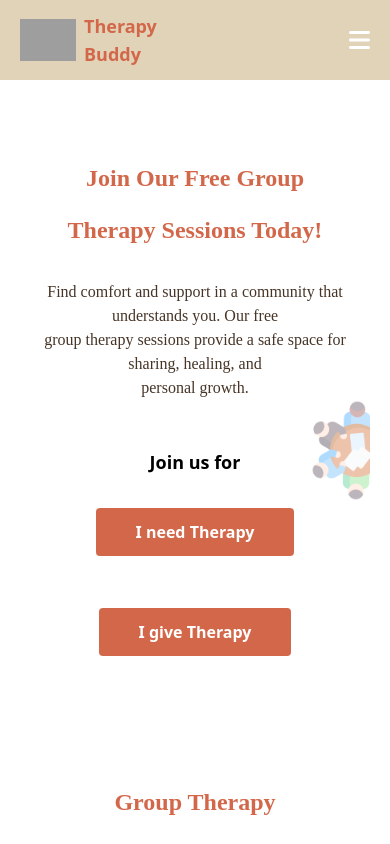
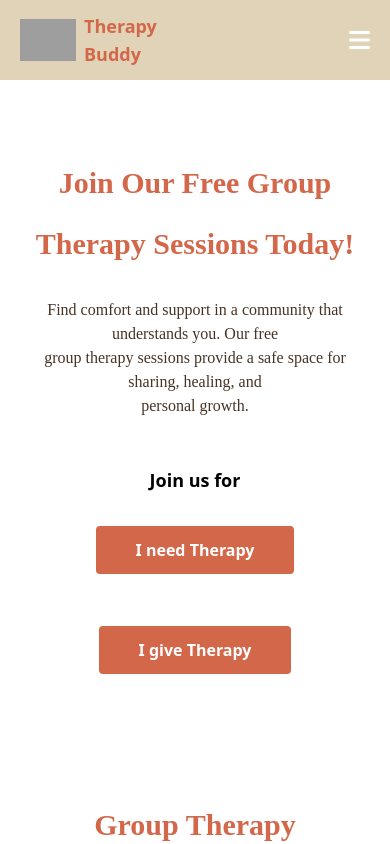
Before and after one commit to UtopicPlanet/utopicplanet.github.io, a React (Create React App) app in the folder therapy-buddy/: page / in a window 390 px wide. Shown: the top 844 px of the page. Built offline with nearby package versions, Linux system fonts and the light colour scheme; grey boxes are pictures that could not be loaded.

Commit message:
make buttons dynamic

```diff
--- a/therapy-buddy/package.json
+++ b/therapy-buddy/package.json
@@ -12,6 +12,7 @@
     "@testing-library/user-event": "^13.5.0",
     "react": "^18.3.1",
     "react-dom": "^18.3.1",
+    "react-router-dom": "^6.24.0",
     "react-scripts": "5.0.1",
     "web-vitals": "^2.1.4"
   },
--- a/therapy-buddy/src/Pages/Home.jsx
+++ b/therapy-buddy/src/Pages/Home.jsx
@@ -4,7 +4,6 @@ import { faBars } from "@fortawesome/free-solid-svg-icons";
 import "../App.css";
 import theorybuddyLogo from "../images/theorpybuddy.png";
 import firstGroupImage from "../images/group_image_1.png";
-import secondGroupImage from "../images/group_image_2.png";
 import facebookLogo from "../images/facebook_logo.svg";
 import twitterLogo from "../images/twitter_logo.svg";
 import instagramLogo from "../images/insta_logo.svg";
@@ -16,12 +15,22 @@ function Home() {
     setMenuOpen(!menuOpen);
   };
 
+  const handleClick =() =>{
+    window.location.href = "https://bit.ly/4bd4Mlx";
+  }
+
+
   return (
     <div className="bg-cover bg-center w-full bg-fixed min-h-screen">
+
+     {/* header */}
+
       <header
         className="text-white h-20 flex justify-between items-center px-5 fixed w-full top-0 z-50"
         style={{ backgroundColor: "#E1D3B8" }}
       >
+        {/* Logo and website name */}
+
         <div className="flex items-center gap-2">
           <img className="w-14" src={theorybuddyLogo} alt="Buddy Up Logo" />
           <div>
@@ -34,8 +43,8 @@ function Home() {
           </div>
         </div>
         <div
-          className={`absolute top-20 left-0 w-full bg-black transition-transform duration-300 ${
-            menuOpen ? "flex flex-col justify-center items-center" : "hidden"
+          className={`absolute top-20 left-0 w-full bg-black transition-transform duration-300 p-5 ${
+            menuOpen ? "flex flex-col justify-center items-center " : "hidden"
           } md:flex md:flex-row md:relative md:top-0 md:bg-transparent md:w-auto ${
             menuOpen ? "gap-x-12" : "gap-x-36"
           }`}
@@ -68,32 +77,27 @@ function Home() {
           </div>
         </div>
         <div className="hidden md:block">
-          <button className="hover:bg-blue-700 text-white font-bold py-2 px-6 rounded bg-[#D3674A]">
+          <button className="hover:bg-red-700 text-white font-bold py-2 px-6 rounded bg-[#D3674A]">
             Join Us Now
           </button>
         </div>
         <FontAwesomeIcon
           icon={faBars}
-          className="block md:hidden text-2xl cursor-pointer"
+          className="block md:hidden text-2xl cursor-pointer transition-transform duration-300 hover:scale-125"
           onClick={toggleMenu}
         />
       </header>
 
+      {/* hero section */}
+
       <section className="flex flex-col justify-center items-center text-center mt-20 w-full max-w-6xl mx-auto px-5">
         <div className="mt-20">
-          <div className="text-3xl font-bold">
-            <p
+          <div
             style={{ color: "#D3674A", fontFamily: "Nunito" }}
-              className="text-2xl md:text-6xl font-extrabold not-italic leading-normal"
+            className="text-3xl md:text-6xl font-extrabold not-italic leading-normal"
           >
-              Join Our Free Group
-            </p>
-            <p
-              style={{ color: "#D3674A", fontFamily: "Nunito" }}
-              className="text-2xl md:text-6xl font-extrabold not-italic leading-normal mt-4"
-            >
-              Therapy Sessions Today!
-            </p>
+            <p>Join Our Free Group</p>
+            <p className="mt-4 md:mt-8">Therapy Sessions Today!</p>
           </div>
           <div>
             <div className="mt-8 text-base font-light md:text-lg">
@@ -111,31 +115,32 @@ function Home() {
             </div>
             <p className="text-lg font-bold mt-12">Join us for</p>
             <div className="flex flex-col md:flex-row justify-center items-center gap-8 mt-8">
-              <button className="hover:bg-blue-700 text-white font-bold py-3 px-10 rounded bg-[#D3674A]">
+              <button
+                className="hover:bg-blue-700 text-white font-bold cursor-pointer py-3 px-10 rounded bg-[#D3674A]"
+                onClick={()=> window.location.href = "https://bit.ly/4bd4Mlx"}
+              >
                 I need Therapy
               </button>
-              <button className="hover:bg-blue-700 text-white font-bold py-3 px-10 rounded bg-[#D3674A] mt-5 md:mt-0">
+              <button
+                className="hover:bg-blue-700 text-white font-bold cursor-pointer py-3 px-10 rounded bg-[#D3674A] mt-5 md:mt-0"
+                onClick={()=> window.location.href = "https://bit.ly/4bfq5Ti"}
+              >
                 I give Therapy
               </button>
             </div>
+
           </div>
         </div>
+
       </section>
 
-      <div className="lg:flex lg:justify-end lg:items-center lg:w-full absolute right-0 top-0 mt-96 mr-5 z-10">
-  <img
-    src={firstGroupImage}
-    alt="Group Therapy"
-    className="w-20 h-30 object-cover lg:w-44 lg:h-56 opacity-50"
-    style={{ backgroundColor: "none" }} // Semi-transparent white background
-  />
-</div>
+
 
 
       <section className="flex flex-col justify-center items-center text-center mt-32 w-full max-w-6xl mx-auto px-5">
         <p
           style={{ color: "#D3674A", fontFamily: "Nunito" }}
-          className="text-2xl md:text-5xl font-extrabold not-italic leading-normal"
+          className="text-3xl md:text-5xl font-extrabold not-italic leading-normal"
         >
           Group Therapy
         </p>
@@ -191,10 +196,11 @@ function Home() {
         </div>
       </section>
 
+
       <section className="flex flex-col justify-center items-center text-center mt-20 w-full max-w-6xl mx-auto px-5">
         <p
           style={{ color: "#D3674A", fontFamily: "Nunito" }}
-          className="text-2xl md:text-5xl font-extrabold not-italic leading-normal"
+          className="text-3xl md:text-5xl font-extrabold not-italic leading-normal"
         >
           Why Choose Us?
         </p>
@@ -204,7 +210,11 @@ function Home() {
             <div className="flex-1 p-4">
               <h2
                 className="text-xl md:text-2xl font-semibold text-center mb-6 border w-56 h-12 bg-gray-200 pt-2"
-                style={{ color: "#D3674A", fontFamily: "Nunito", margin: "auto", marginBottom: "20px"
+                style={{
+                  color: "#D3674A",
+                  fontFamily: "Nunito",
+                  margin: "auto",
+                  marginBottom: "20px",
                 }}
               >
                 Integrity
@@ -222,7 +232,12 @@ function Home() {
             <div className="flex-1 p-4">
               <h2
                 className="text-xl md:text-2xl font-semibold text-center mb-6 border w-56 h-12 bg-gray-200 pt-2"
-                  style={{ color: "#D3674A", fontFamily: "Nunito", margin: "auto", marginBottom: "20px" }}
+                style={{
+                  color: "#D3674A",
+                  fontFamily: "Nunito",
+                  margin: "auto",
+                  marginBottom: "20px",
+                }}
               >
                 Professionalism
               </h2>
@@ -239,7 +254,12 @@ function Home() {
             <div className="flex-1 p-4">
               <h2
                 className="text-xl md:text-2xl font-semibold text-center mb-8 border w-56 h-12 bg-gray-200 pt-2"
-                  style={{ color: "#D3674A", fontFamily: "Nunito", margin: "auto", marginBottom: "20px" }}
+                style={{
+                  color: "#D3674A",
+                  fontFamily: "Nunito",
+                  margin: "auto",
+                  marginBottom: "20px",
+                }}
               >
                 Confidentiality
               </h2>
@@ -263,10 +283,18 @@ function Home() {
           >
             Therapy Buddy
           </h2>
-    <p className="text-sm font-thin" style={{ fontFamily: "Nunito", lineHeight: "normal" }}>
-      Hello, we are ABC, trying to make an effort to put the right people for you to get the best results. Just insight
+          <p
+            className="text-sm font-thin"
+            style={{ fontFamily: "Nunito", lineHeight: "normal" }}
+          >
+            Hello, we are ABC, trying to make an effort to put the right people
+            for you to get the best results. Just insight
           </p>
-    <input type="text" placeholder="🔍 search" className="border border-gray-300 p-2 mt-4 w-full" />
+          <input
+            type="text"
+            placeholder="🔍 search"
+            className="border border-gray-300 p-2 mt-4 w-full"
+          />
           <div className="flex justify-start gap-4 mt-4">
             <img src={facebookLogo} alt="Facebook" />
             <img src={twitterLogo} alt="Twitter" />
@@ -282,7 +310,10 @@ function Home() {
           >
             Product
           </h2>
-    <ul className="text-sm font-thin" style={{ fontFamily: "Nunito", lineHeight: "normal" }}>
+          <ul
+            className="text-sm font-thin"
+            style={{ fontFamily: "Nunito", lineHeight: "normal" }}
+          >
             <li className="mb-2">Autocapture</li>
             <li className="mb-2">Data Governance</li>
             <li className="mb-2">Virtual Events</li>
@@ -301,7 +332,10 @@ function Home() {
           >
             Explore
           </h2>
-    <ul className="text-sm font-thin" style={{ fontFamily: "Nunito", lineHeight: "normal" }}>
+          <ul
+            className="text-sm font-thin"
+            style={{ fontFamily: "Nunito", lineHeight: "normal" }}
+          >
             <li className="mb-2">Resource</li>
             <li className="mb-2">Blog</li>
             <li className="mb-2">Document</li>
@@ -316,7 +350,10 @@ function Home() {
           >
             Company
           </h2>
-    <ul className="text-sm font-thin" style={{ fontFamily: "Nunito", lineHeight: "normal" }}>
+          <ul
+            className="text-sm font-thin"
+            style={{ fontFamily: "Nunito", lineHeight: "normal" }}
+          >
             <li className="mb-2">About us</li>
             <li className="mb-2">Partners</li>
             <li className="mb-2">Customers</li>
@@ -324,7 +361,10 @@ function Home() {
           </ul>
         </div>
       </section>
-        <footer className="text-white h-14 flex justify-between text-center items-center px-5 mt-5" style={{ backgroundColor: "#E1D3B8",textAlign:"center" }}>
+      <footer
+        className="text-white h-14 flex justify-between text-center items-center px-5 mt-5"
+        style={{ backgroundColor: "#E1D3B8", textAlign: "center" }}
+      >
         <p>&copy; 2024 Therapy Buddy. All rights reserved.</p>
       </footer>
     </div>
```
Also changed, not shown: 1 other file (tests, documents, lock files or other folders). Lines whose indentation alone changed are shown as unchanged.
